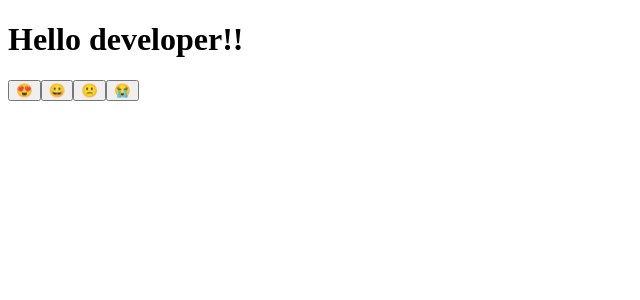
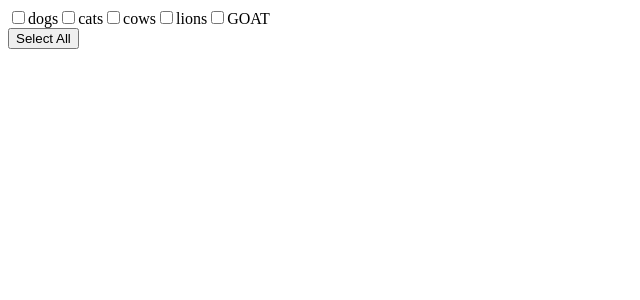
Before and after one commit to ramji023/React-practice, a React (Vite) app: page / in a window 1280 px wide. Shown: the top 300 px of the page, without its empty margins (0-640 px from the left). Built offline with nearby package versions, Linux system fonts and the light colour scheme.

Commit message:
design multiple checkboxes component

```diff
--- a/src/App.tsx
+++ b/src/App.tsx
@@ -1,8 +1,8 @@
-import Rating from "./interview Questions/Rating Component/Rating"
+import CheckBoxes from "./interview Questions/checkBoxes/CheckBoxes"
 export default function App() {
   return (
     <>
-      <Rating />
+      <CheckBoxes />
     </>
   )
 }
--- /dev/null
+++ b/src/interview Questions/checkBoxes/CheckBoxes.tsx
@@ -0,0 +1,43 @@
+import { useState } from "react";
+const CheckBoxes = () => {
+    const checkBoxItems = ["dogs", "cats", "cows", "lions", "GOAT"]
+
+    const [checkedItems, setCheckedItems] = useState(
+        checkBoxItems.reduce((acc, item) => ({ ...acc, [item]: false }), {})
+    )
+
+    function handleCheckbox(e) {
+        const { value, checked } = e.target;
+        console.log(`value : ${value} and checked : ${checked}`)
+        setCheckedItems((prev) => ({ ...prev, [value]: checked }))
+    }
+
+    function handleAllSelect() {
+        const allSelected = Object.values(checkedItems).every(Boolean);
+        console.log(allSelected);
+        setCheckedItems(
+            checkBoxItems.reduce((acc, item) => ({ ...acc, [item]: !allSelected }), {})
+        )
+    }
+    return (
+        <>
+            {
+                checkBoxItems.map((item) => (
+                    <label key={item}>
+                        <input
+                            type="checkbox"
+                            value={item}
+                            checked={checkedItems[item]}
+                            onChange={handleCheckbox}
+                        />
+                        {item}
+                    </label>
+                ))
+            }
+            <br />
+            <button onClick={handleAllSelect}>Select All</button>
+        </>
+    )
+}
+
+export default CheckBoxes;
```
